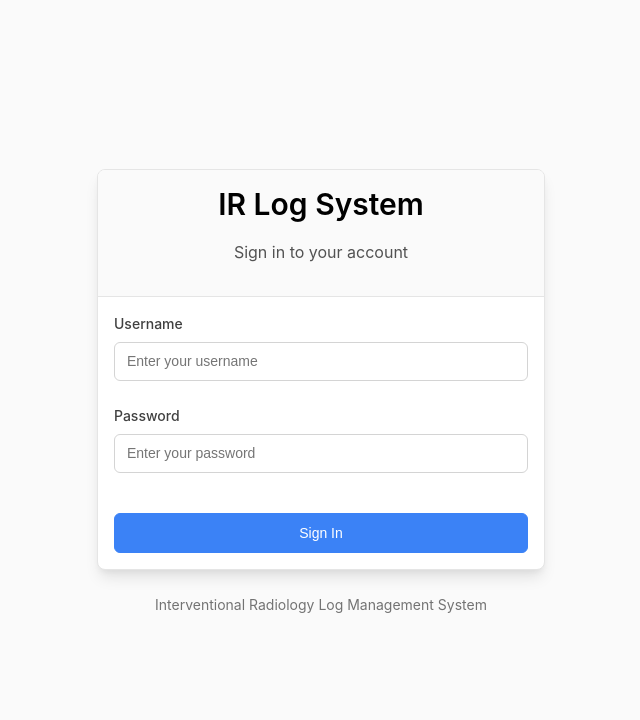
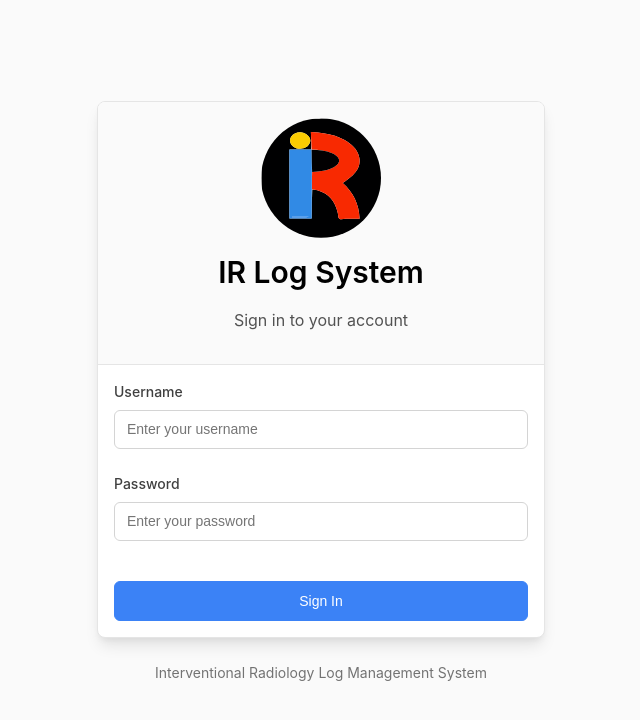
Before and after one commit to NLight-n/IRLog, a Next.js app: page /login in a window 1280 px wide. Shown: the top 720 px of the page, without its empty margins (319-959 px from the left). Built offline with nearby package versions, Linux system fonts and the light colour scheme; no server answers; the database is empty.

Commit message:
IR Logo addition

```diff
--- a/pages/_app.tsx
+++ b/pages/_app.tsx
@@ -1,5 +1,6 @@
 import { SessionProvider } from 'next-auth/react';
 import type { AppProps } from 'next/app';
+import Head from 'next/head';
 import '../styles/global.css';
 import { ThemeProvider } from '../lib/theme/ThemeContext';
 import React, { createContext, useContext, useEffect, useState } from 'react';
@@ -70,6 +71,13 @@ export default function MyApp({ Component, pageProps: { session, ...pageProps }
 
   return (
     <SessionProvider session={session}>
+      <Head>
+        <title>IRLog</title>
+        <link rel="icon" href="/irLogo.svg" type="image/svg+xml" />
+        <link rel="alternate icon" href="/favicon.ico" />
+        <link rel="shortcut icon" href="/irLogo.svg" />
+        <meta name="viewport" content="width=device-width, initial-scale=1" />
+      </Head>
       <ThemeProvider>
         <ColumnContext.Provider value={{ columns, setColumns }}>
           <AppSettingsContext.Provider value={{ appHeading, setAppHeading, appSubheading, setAppSubheading, appLogo, setAppLogo, refreshSettings }}>
--- a/pages/login.tsx
+++ b/pages/login.tsx
@@ -52,8 +52,9 @@ export default function LoginPage() {
     <div className="min-h-screen flex items-center justify-center bg-gray-50">
       <div className="w-full max-w-md">
         <div className="card shadow-lg">
-          <div className="card-header text-center">
-            <h1 className="text-2xl font-bold text-black mb-2">IR Log System</h1>
+          <div className="card-header flex flex-col items-center text-center">
+            <img src="/irLogo.svg" alt="IR Logo" style={{ height: '120px', width: 'auto' }} className="mb-4" />
+            <h1 className="text-3xl font-bold text-black mb-2">IR Log System</h1>
             <p className="text-gray-600">Sign in to your account</p>
           </div>
 
```
Also changed, not shown: public/irLogo.svg (added).
